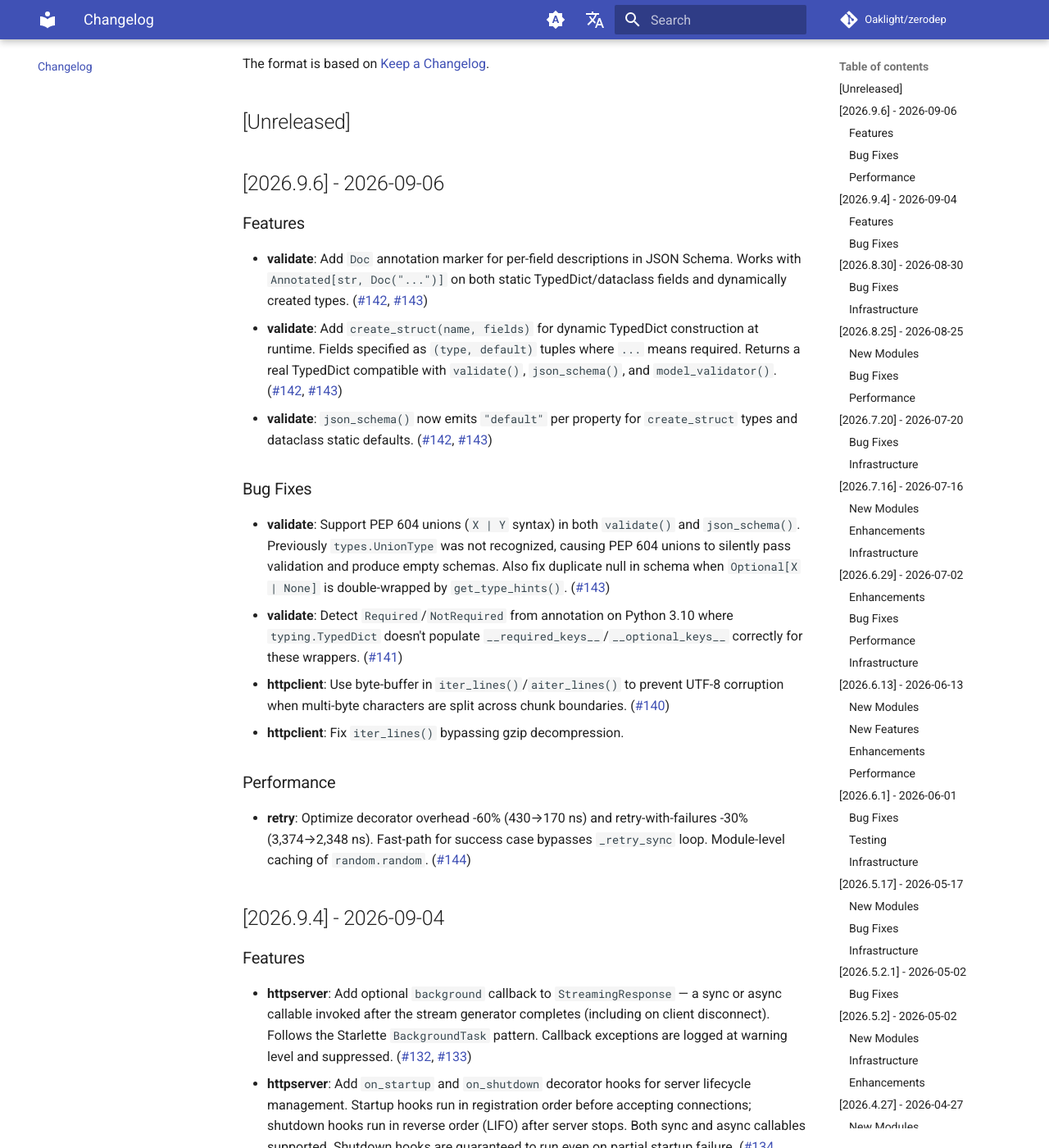
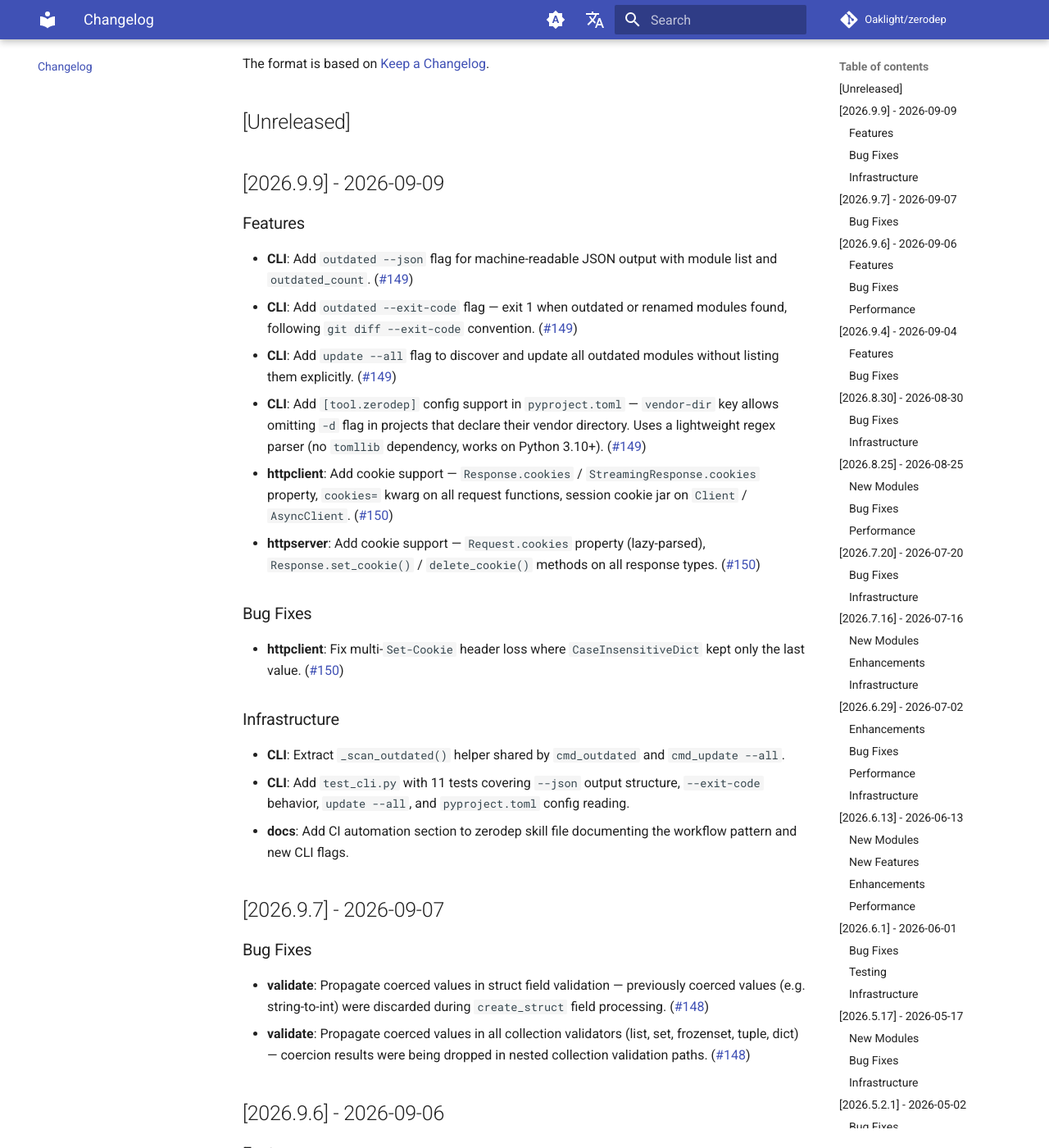
Before and after one commit to Oaklight/zerodep, an MkDocs documentation site: the page built from docs/changelog.md, in a window 1280 px wide and 1400 px high, scrolled down 204 px. Shown: the whole window at 82% size. Built offline with MkDocs 1.6.1 and Material for MkDocs 9.7.7, drawn with Linux system fonts in a browser that asks for light colours; comment, search, counter and statistics services are not loaded.

Commit message:
docs: add changelog entries for v2026.9.7 and v2026.9.9

```diff
--- a/docs/changelog.md
+++ b/docs/changelog.md
@@ -5,6 +5,34 @@ All notable changes to this project will be documented in this file.
 The format is based on [Keep a Changelog](https://keepachangelog.com/en/1.1.0/).
 
 ## [Unreleased]
+
+## [2026.9.9] - 2026-09-09
+
+### Features
+
+- **CLI**: Add `outdated --json` flag for machine-readable JSON output with module list and `outdated_count`. ([#149](https://github.com/Oaklight/zerodep/pull/149))
+- **CLI**: Add `outdated --exit-code` flag — exit 1 when outdated or renamed modules found, following `git diff --exit-code` convention. ([#149](https://github.com/Oaklight/zerodep/pull/149))
+- **CLI**: Add `update --all` flag to discover and update all outdated modules without listing them explicitly. ([#149](https://github.com/Oaklight/zerodep/pull/149))
+- **CLI**: Add `[tool.zerodep]` config support in `pyproject.toml` — `vendor-dir` key allows omitting `-d` flag in projects that declare their vendor directory. Uses a lightweight regex parser (no `tomllib` dependency, works on Python 3.10+). ([#149](https://github.com/Oaklight/zerodep/pull/149))
+- **httpclient**: Add cookie support — `Response.cookies` / `StreamingResponse.cookies` property, `cookies=` kwarg on all request functions, session cookie jar on `Client` / `AsyncClient`. ([#150](https://github.com/Oaklight/zerodep/issues/150))
+- **httpserver**: Add cookie support — `Request.cookies` property (lazy-parsed), `Response.set_cookie()` / `delete_cookie()` methods on all response types. ([#150](https://github.com/Oaklight/zerodep/issues/150))
+
+### Bug Fixes
+
+- **httpclient**: Fix multi-`Set-Cookie` header loss where `CaseInsensitiveDict` kept only the last value. ([#150](https://github.com/Oaklight/zerodep/issues/150))
+
+### Infrastructure
+
+- **CLI**: Extract `_scan_outdated()` helper shared by `cmd_outdated` and `cmd_update --all`.
+- **CLI**: Add `test_cli.py` with 11 tests covering `--json` output structure, `--exit-code` behavior, `update --all`, and `pyproject.toml` config reading.
+- **docs**: Add CI automation section to zerodep skill file documenting the workflow pattern and new CLI flags.
+
+## [2026.9.7] - 2026-09-07
+
+### Bug Fixes
+
+- **validate**: Propagate coerced values in struct field validation — previously coerced values (e.g. string-to-int) were discarded during `create_struct` field processing. ([#148](https://github.com/Oaklight/zerodep/pull/148))
+- **validate**: Propagate coerced values in all collection validators (list, set, frozenset, tuple, dict) — coercion results were being dropped in nested collection validation paths. ([#148](https://github.com/Oaklight/zerodep/pull/148))
 
 ## [2026.9.6] - 2026-09-06
 
```
